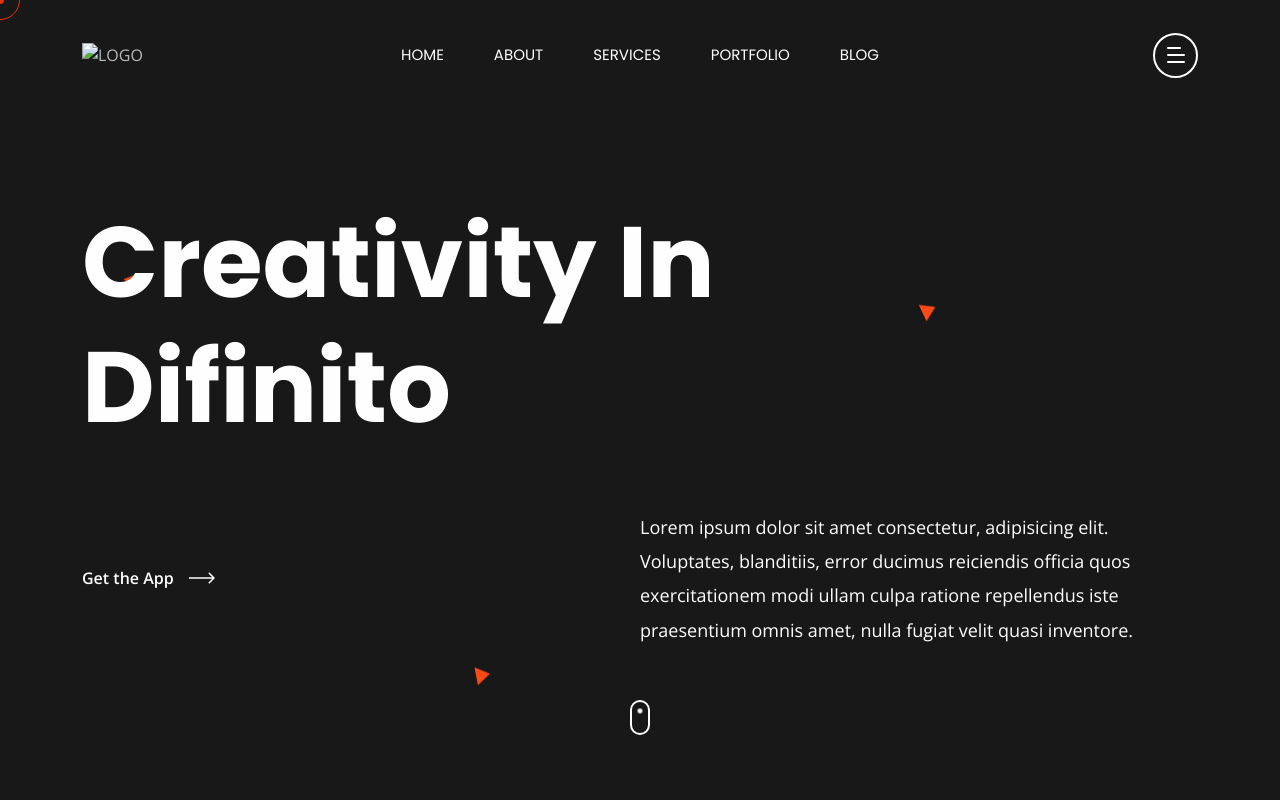
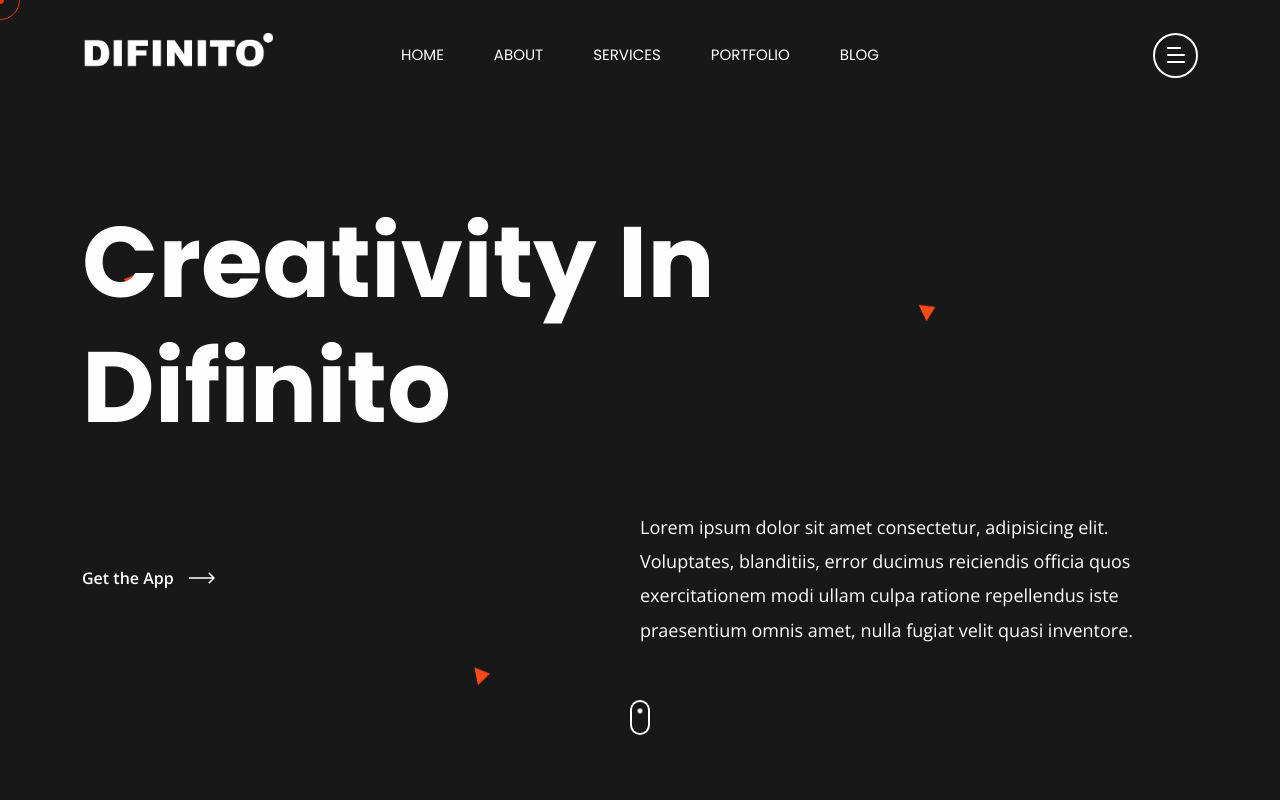
Before and after one commit to ydkdan6/uniqy-lander, a plain HTML site: page index.html in a window 1280 px wide. Shown: the top 800 px of the page. Drawn offline with nearby package versions, Linux system fonts and the light colour scheme.

Commit message:
Initial Commmit"

```diff
--- a/index.html
+++ b/index.html
@@ -7,7 +7,7 @@
     <meta name="viewport" content="width=device-width, initial-scale=1">
     <meta name="author" content="Difinito">
     <!-- Favicon Icon -->
-    <link rel="icon" href="">
+    <link rel="icon" href="assets/img/difinit0-logo.png">
     <!-- Site Title -->
     <title>Difinito </title>
     <link rel="stylesheet" href="assets/css/plugins/bootstrap.min.css">
@@ -28,7 +28,7 @@
           <div class="cs-main_header_in">
             <div class="cs-main_header_left">
               <a class="cs-site_branding" href="index.html">
-                <img src="" alt="Logo">
+                <img src="assets/img/difinit0-logo.png" alt="Logo">
               </a>
             </div>
             <div class="cs-main_header_center">
```
Also changed, not shown: assets/img/difinit0-logo.png (added).
